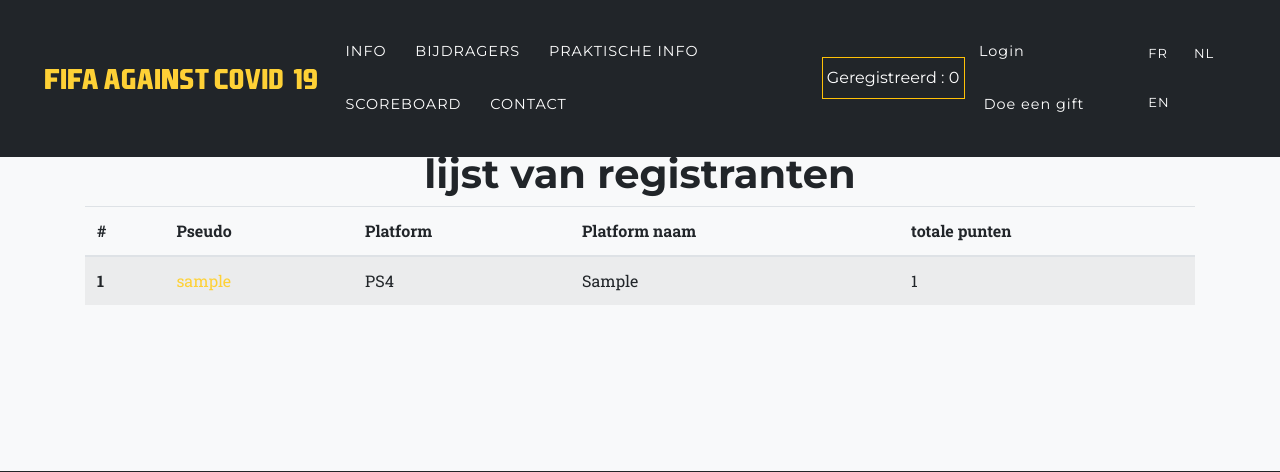
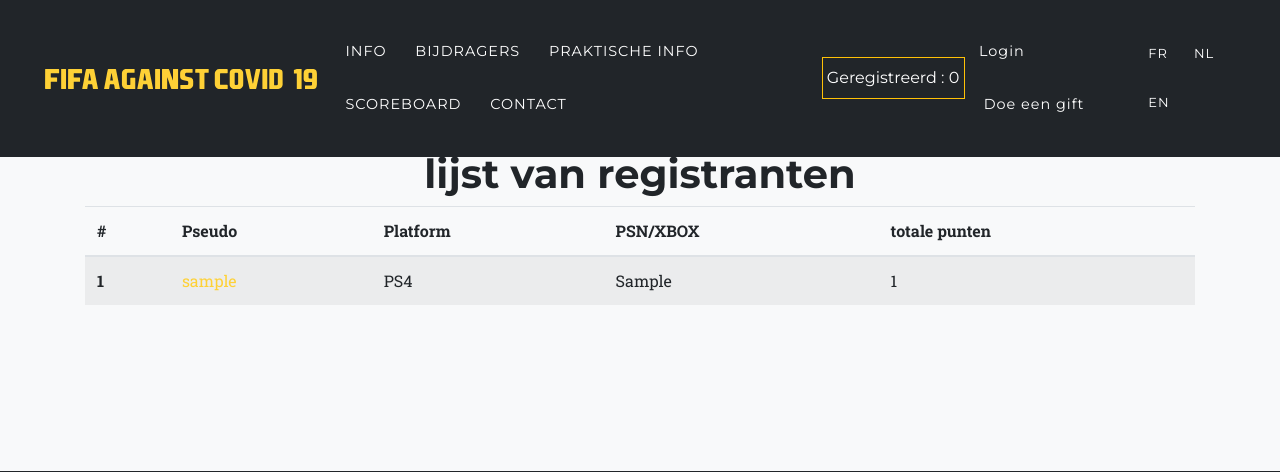
Before and after one commit to fgrimau/tournoi-fifa, a Django app: page /nl/users/all/ in a window 1280 px wide. Shown: the top 472 px of the page. Run offline with Django 3.2, Linux system fonts and the light colour scheme; tables that the repository leaves empty hold one stand-in row (values such as "Sample post"); parts of the project's set-up code (start-up, migrations or seed data) failed here and were passed over; some libraries are stand-ins or nearby versions; some web fonts are replaced.

Commit message:
[Upd] forgot nl template

```diff
--- a/users/templates/user_list_nl.html
+++ b/users/templates/user_list_nl.html
@@ -14,7 +14,7 @@
                   <th scope="col">#</th>
                   <th scope="col">Pseudo</th>
                   <th scope="col">Platform</th>
-                  <th scope="col">Platform naam</th>
+                  <th scope="col">PSN/XBOX</th>
                   <th scope="col">totale punten</th>
                 </tr>
             </thead>
```
